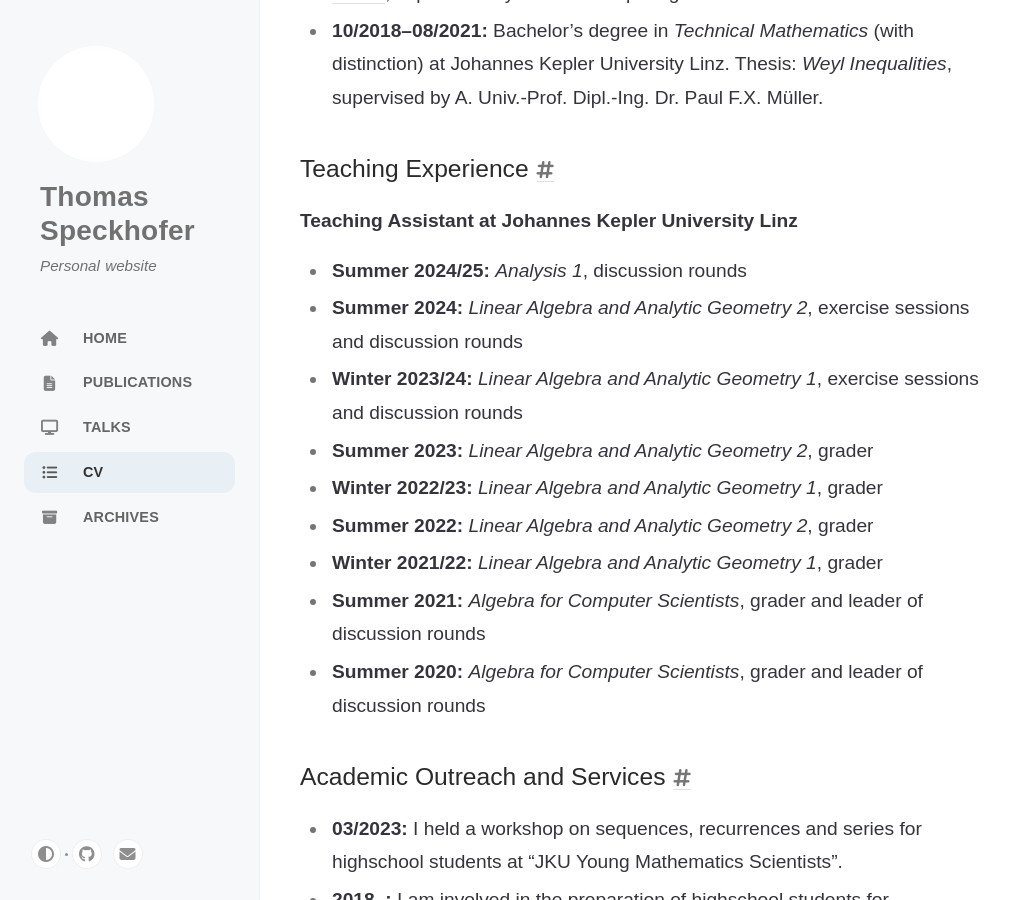
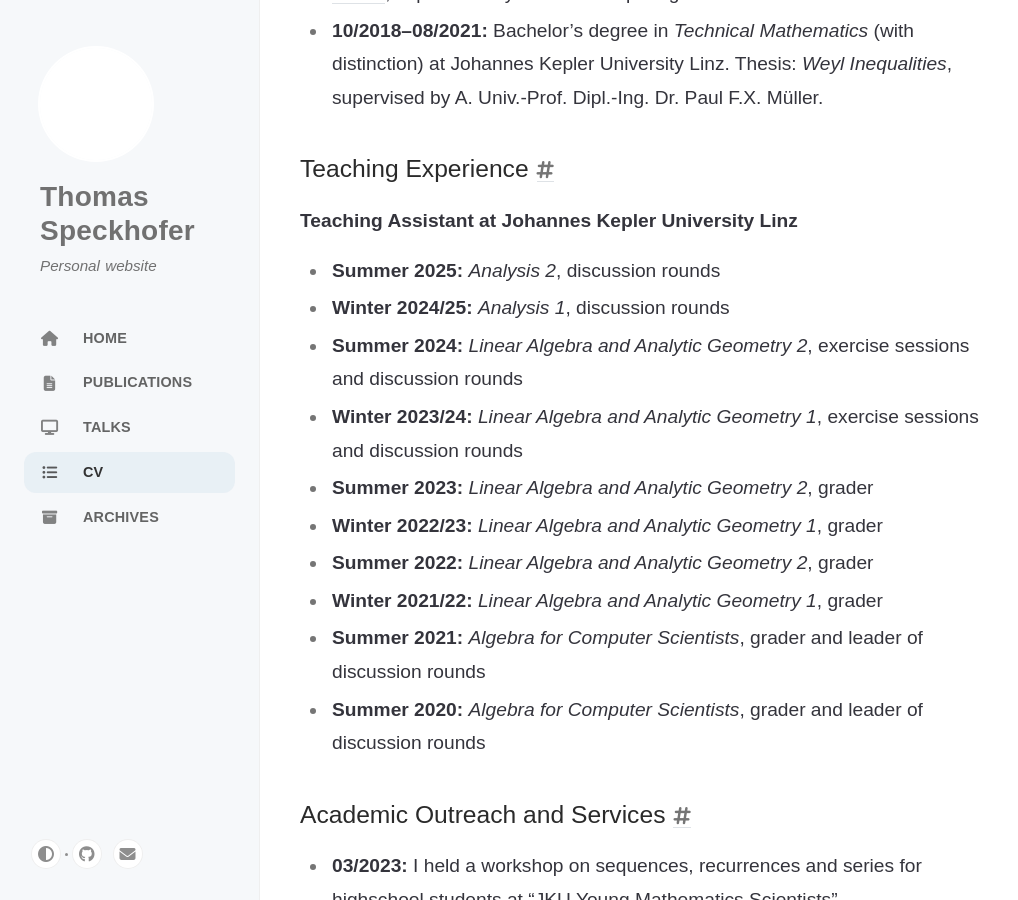
Before and after one commit to speckhofer/speckhofer.github.io, a Jekyll site: the page built from _tabs/cv.md, in a window 1280 px wide and 900 px high, scrolled down 1039 px. Shown: the whole window, without its empty margins (0-1018 px from the left). Built offline with Jekyll 4.4.1, drawn with Linux system fonts in a browser that asks for light colours; cached includes are drawn as plain includes.

Commit message:
Update cv.md

```diff
--- a/_tabs/cv.md
+++ b/_tabs/cv.md
@@ -30,7 +30,8 @@ title: CV
 
 **Teaching Assistant at Johannes Kepler University Linz**
 
-- **Summer 2024/25:** _Analysis 1_, discussion rounds
+- **Summer 2025:**    _Analysis 2_, discussion rounds
+- **Winter 2024/25:** _Analysis 1_, discussion rounds
 - **Summer 2024:**    _Linear Algebra and Analytic Geometry 2_, exercise sessions and discussion rounds
 - **Winter 2023/24:** _Linear Algebra and Analytic Geometry 1_, exercise sessions and discussion rounds
 - **Summer 2023:**    _Linear Algebra and Analytic Geometry 2_, grader
```
